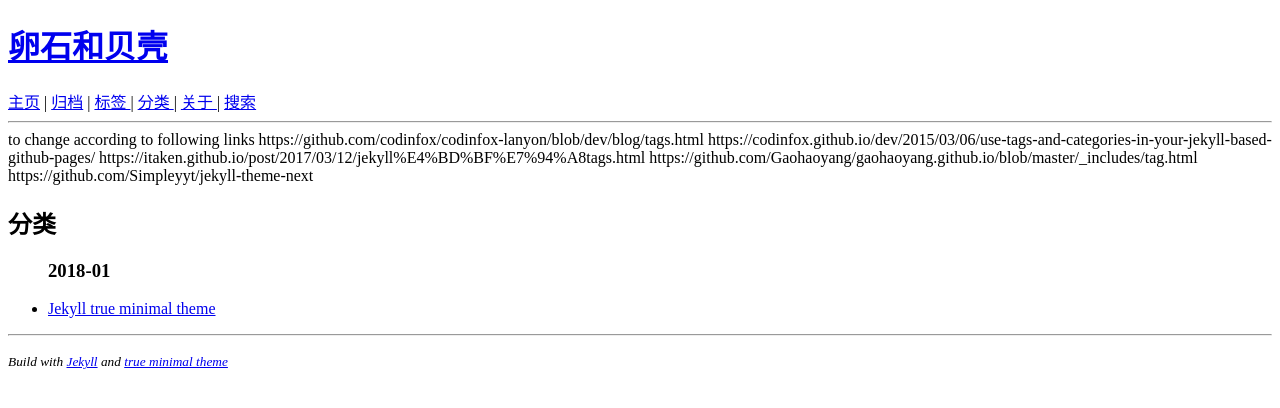
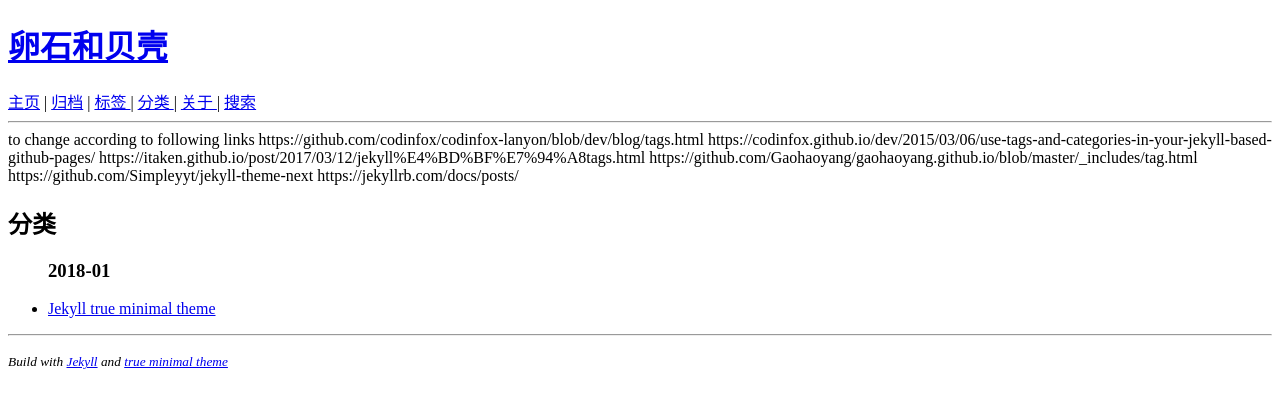
Before and after one commit to xienotes/xienotes.github.io, a Jekyll site: the page built from categories.html, in a window 1280 px wide. Shown: the top 408 px of the page. Built offline with Jekyll 4.4.1, drawn with Linux system fonts in a browser that asks for light colours; some of the changed lines change nothing that is shown.

Commit message:
add ref to jekyll on posts

```diff
--- a/categories.html
+++ b/categories.html
@@ -14,6 +14,8 @@ https://github.com/Gaohaoyang/gaohaoyang.github.io/blob/master/_includes/tag.htm
 
 https://github.com/Simpleyyt/jekyll-theme-next
 
+https://jekyllrb.com/docs/posts/
+
 <h2>分类</h2>
 <ul>
   {% for post in site.posts %}
```
